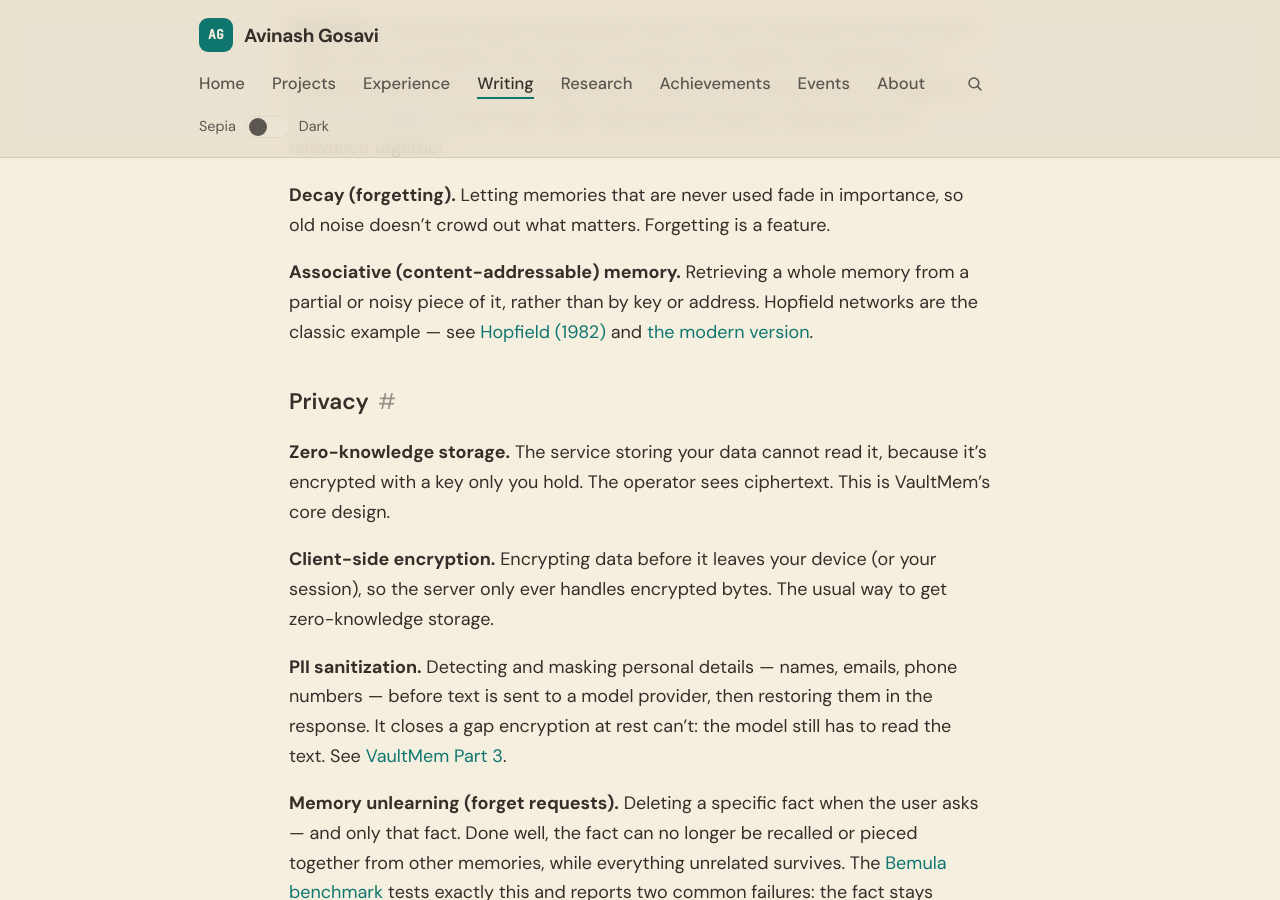
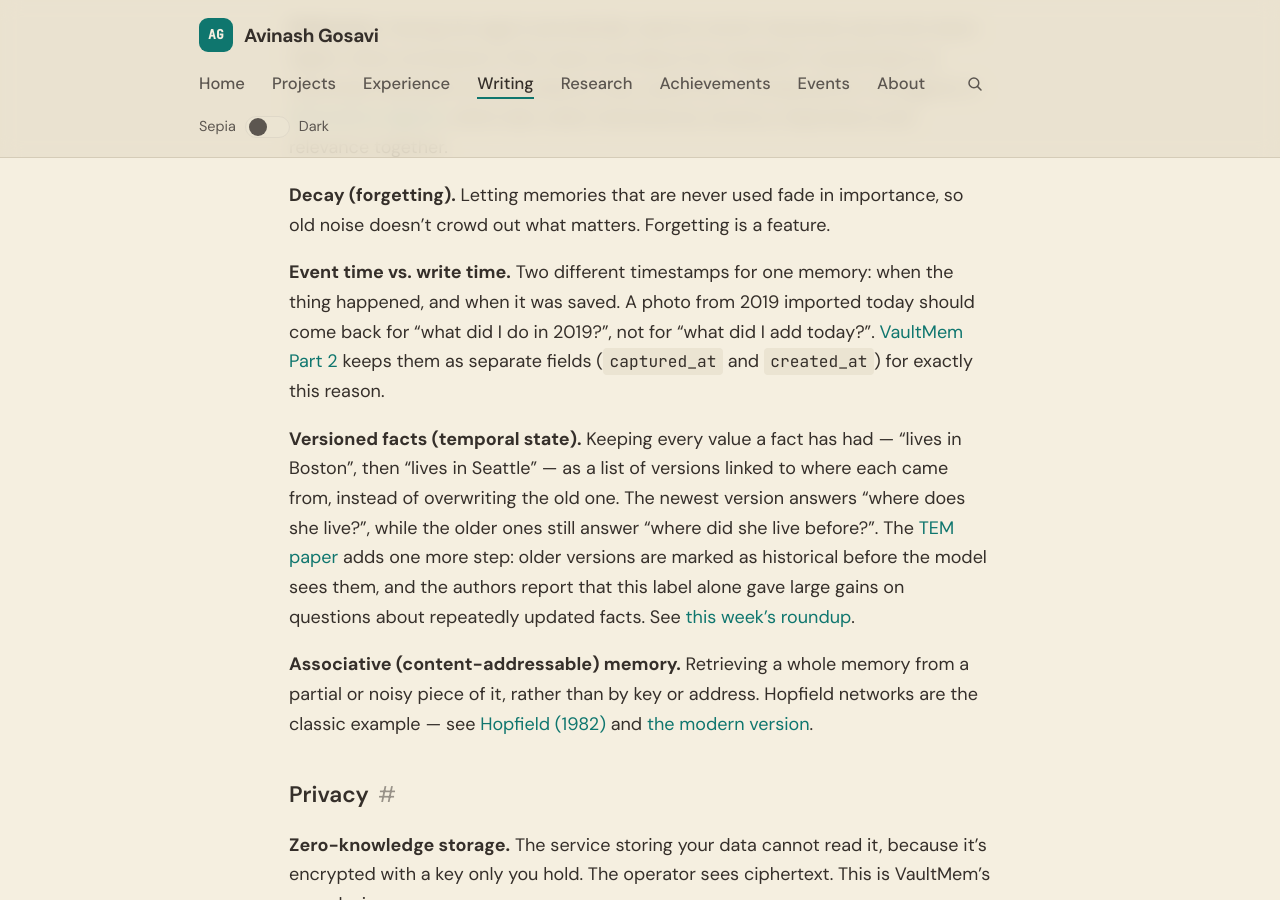
Before and after one commit to aag1091-alt/avinashgosavi.com, a Jekyll site: the page built from _posts/2026-10-18-agent-memory-glossary.md, in a window 1280 px wide and 900 px high, scrolled down 2463 px. Built offline with Jekyll 4.4.1, drawn with Linux system fonts in a browser that asks for light colours.

Commit message:
Glossary: versioned facts + event time entries; VaultMem Part 2 links LoCoMo TL;DR and metric terms
Co-Authored-By: Claude <noreply@anthropic.com>

```diff
--- a/_data/changelog.yml
+++ b/_data/changelog.yml
@@ -1,5 +1,9 @@
 # Public changelog shown on /changelog and (latest 3) on the homepage.
 # Newest first. desk: Writing | Design | Engineering
+- date: 2026-10-19
+  desk: Writing
+  text: "Two new glossary entries on time — versioned facts (keeping every value a fact has had) and event time vs. write time — plus links from VaultMem Part 2's benchmark section to the LoCoMo TL;DR and metric definitions."
+  link: /post/agent-memory-glossary/#versioned-facts
 - date: 2026-10-19
   desk: Writing
   text: "Every term in the agent memory glossary now has its own link, and the Paper TL;DRs point straight at the exact definition (say, reflection or Recall@k) instead of a whole section."
--- a/_posts/2026-10-18-agent-memory-glossary.md
+++ b/_posts/2026-10-18-agent-memory-glossary.md
@@ -67,6 +67,12 @@ The vocabulary around AI agent memory borrows from neuroscience, databases, sear
 **Decay (forgetting).** Letting memories that are never used fade in importance, so old noise doesn't crowd out what matters. Forgetting is a feature.
 {: #decay .glossary-term}
 
+**Event time vs. write time.** Two different timestamps for one memory: when the thing happened, and when it was saved. A photo from 2019 imported today should come back for "what did I do in 2019?", not for "what did I add today?". [VaultMem Part 2](/post/vaultmem-part-2-multimodal-temporal-backends/#temporal-search) keeps them as separate fields (`captured_at` and `created_at`) for exactly this reason.
+{: #event-time .glossary-term}
+
+**Versioned facts (temporal state).** Keeping every value a fact has had — "lives in Boston", then "lives in Seattle" — as a list of versions linked to where each came from, instead of overwriting the old one. The newest version answers "where does she live?", while the older ones still answer "where did she live before?". The [TEM paper](https://www.emergentmind.com/papers/2610.21900) adds one more step: older versions are marked as historical before the model sees them, and the authors report that this label alone gave large gains on questions about repeatedly updated facts. See [this week's roundup](/post/this-week-in-agent-memory-2026-10-19/#theme-3-facts-that-change-over-time).
+{: #versioned-facts .glossary-term}
+
 **Associative (content-addressable) memory.** Retrieving a whole memory from a partial or noisy piece of it, rather than by key or address. Hopfield networks are the classic example — see [Hopfield (1982)](/post/paper-tldr-hopfield-1982/) and [the modern version](/post/paper-tldr-hopfield-networks-is-all-you-need/).
 {: #associative-memory .glossary-term}
 
```
Also changed, not shown: _posts/2026-03-28-vaultmem-part-2-multimodal-temporal-backends.md (+2 -2 lines), _posts/2026-10-19-this-week-in-agent-memory-oct-19.md (+1 -1 lines).
